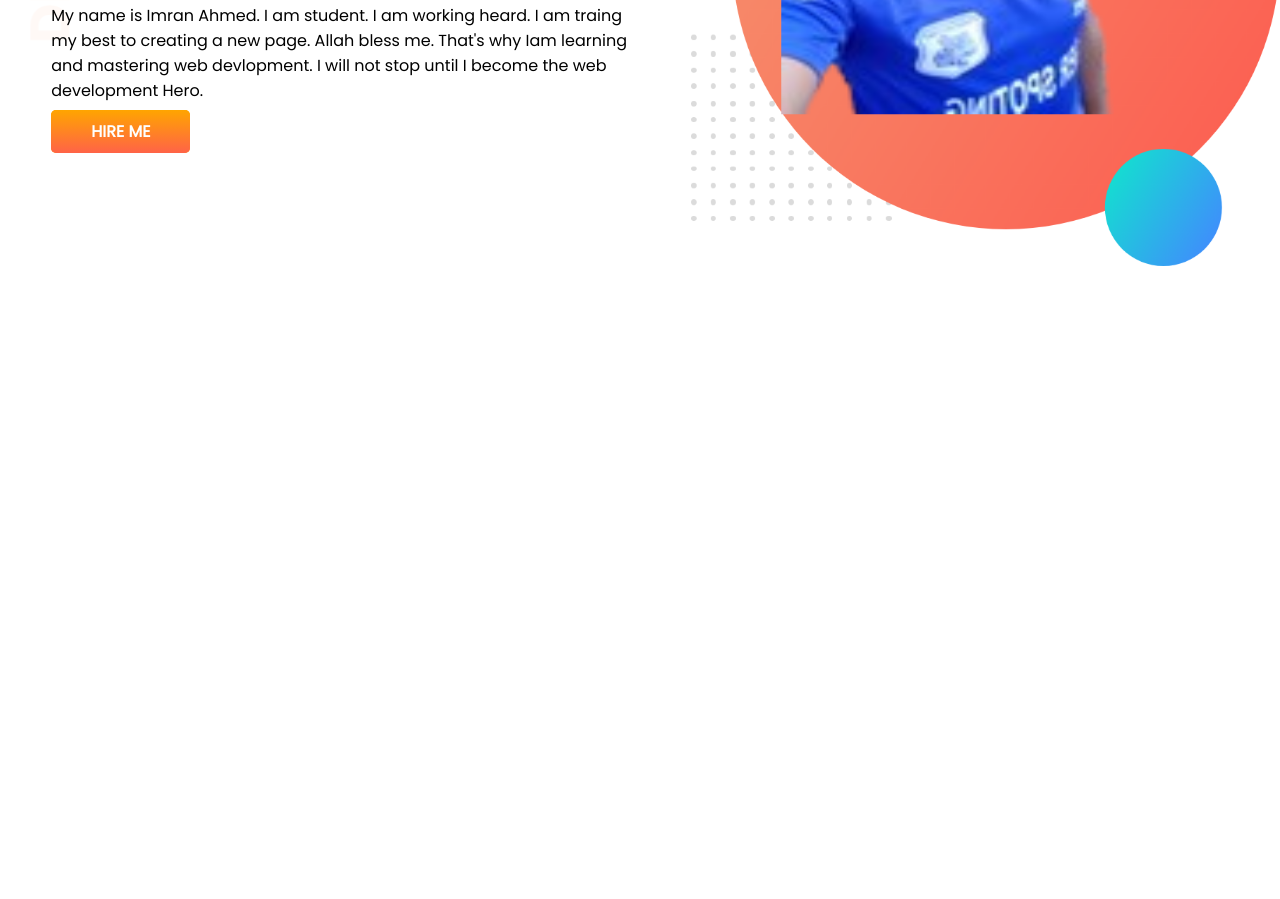
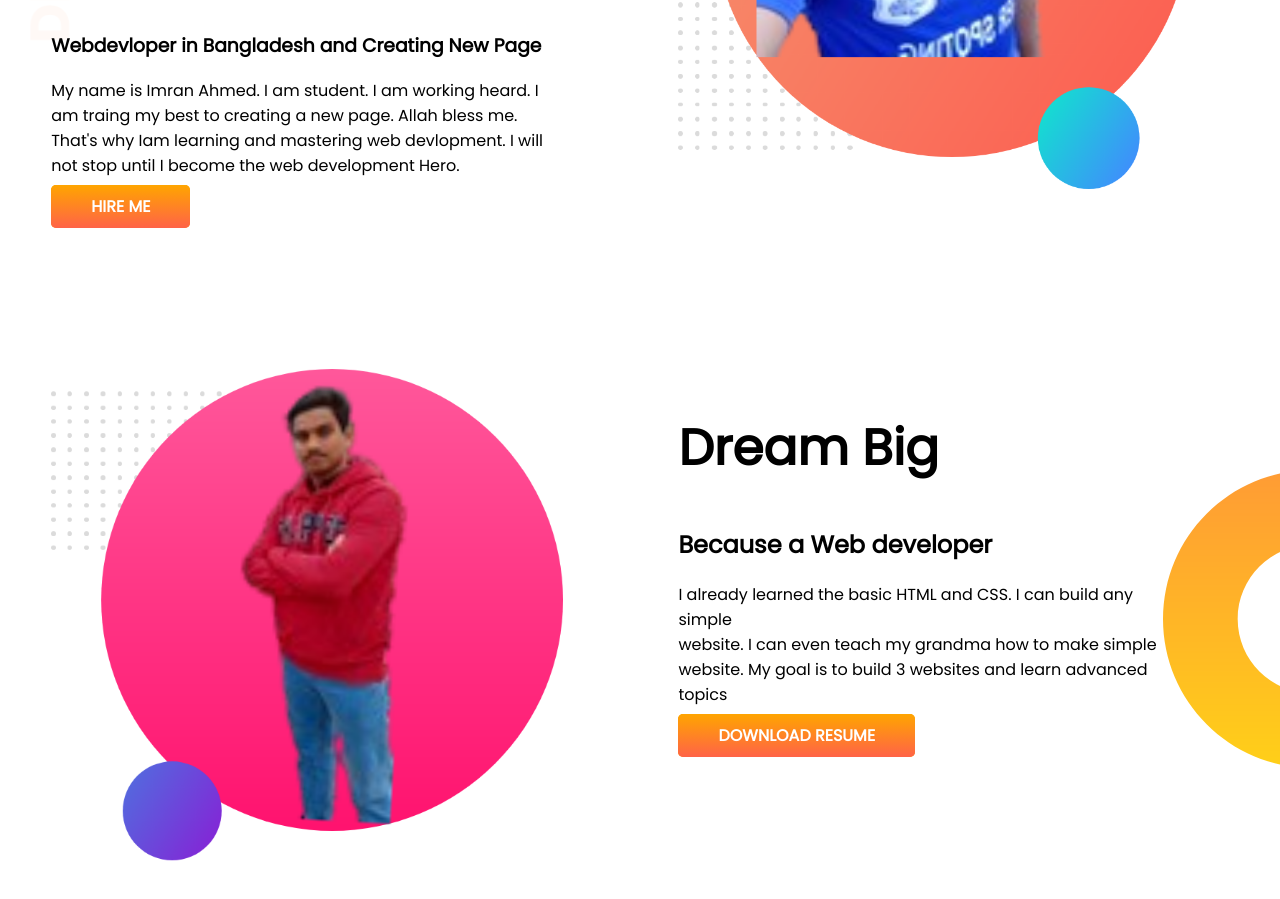
Before and after one commit to imranahmed20/developer-portfolio, a plain HTML site: page index.html in a window 1280 px wide. Shown: the part 319-1218 px from the top of the page. Before the commit the page ends 800 px from the top, so only its background shows below. Drawn offline with Linux system fonts and the light colour scheme.

Commit message:
dream added

```diff
--- a/index.html
+++ b/index.html
@@ -29,6 +29,20 @@
             <img src="image/imran.png" alt="">
         </div>
     </section>
+    <section class="dream-big">
+        <div class="half-width">
+            <img src="im pic.png.png" alt="">
+
+        </div>
+        <div class="half-width">
+            <h1>Dream Big</h>
+                <h2>Because a Web developer</h2>
+                <p>I already learned the basic HTML and CSS. I can build any simple <br> website. I can even teach my
+                    grandma
+                    how to make simple website. My goal is to build 3 websites and learn advanced topics </p>
+                <a class="link-button" target="_blank" href="https://github.com/">DOWNLOAD RESUME</a>
+        </div>
+    </section>
 
 
 
--- a/style.css
+++ b/style.css
@@ -13,11 +13,13 @@ h1 {
 
 section {
     display: flex;
+    margin-bottom: 150px;
 }
 
 .half-width {
-    width: 50%;
+    width: 40%;
     padding-left: 4%;
+    padding-right: 5%;
 
 }
 
@@ -39,3 +41,9 @@ section {
     background-image: url(shap/top-banner.png);
     background-repeat: no-repeat;
 }
+
+.dream-big {
+    background-image: url(shap/dream-bg.png);
+    background-repeat: no-repeat;
+    background-position: right;
+}
```
Also changed, not shown: im pic.png.png (added), image/im pic.png.png (added), 1 other file.
